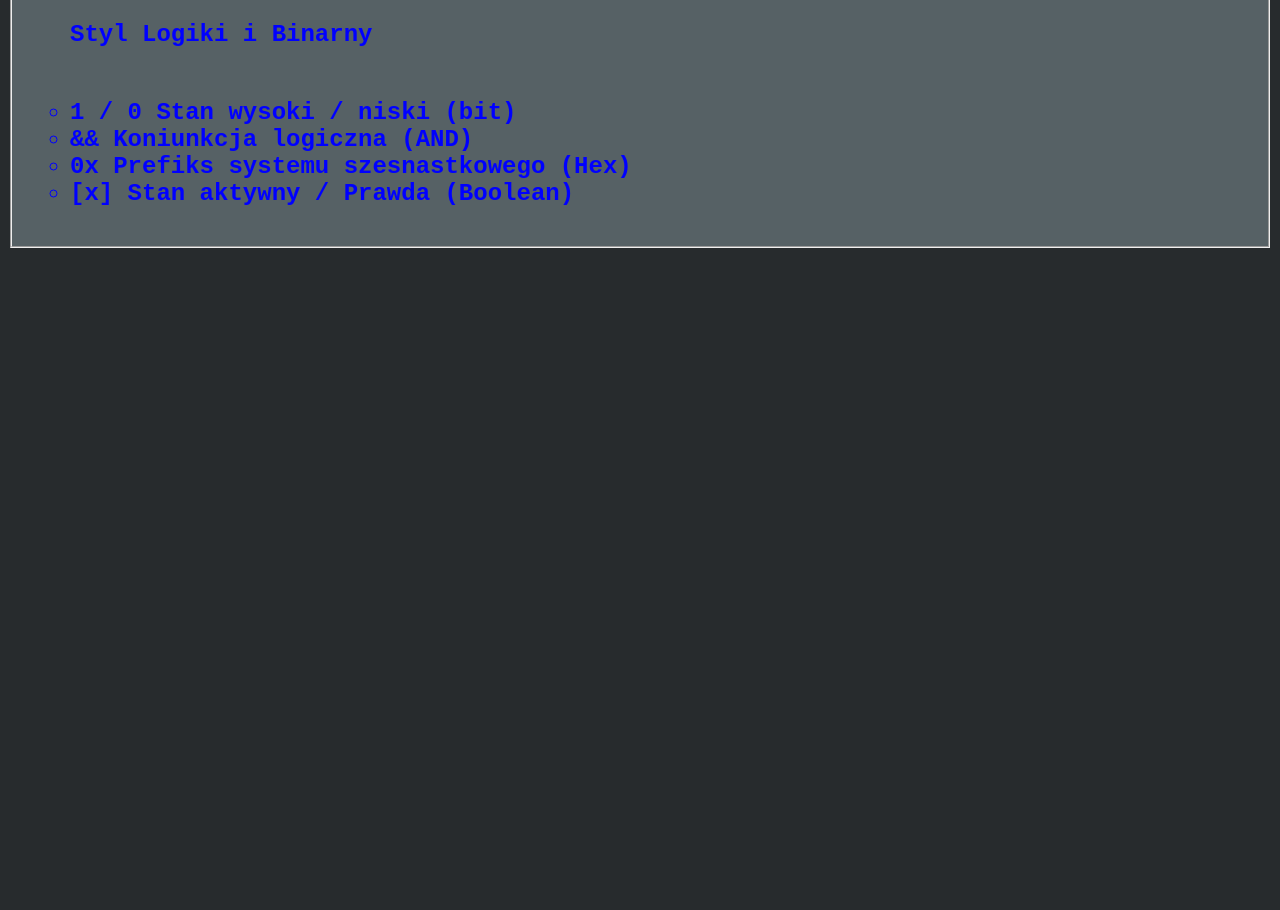
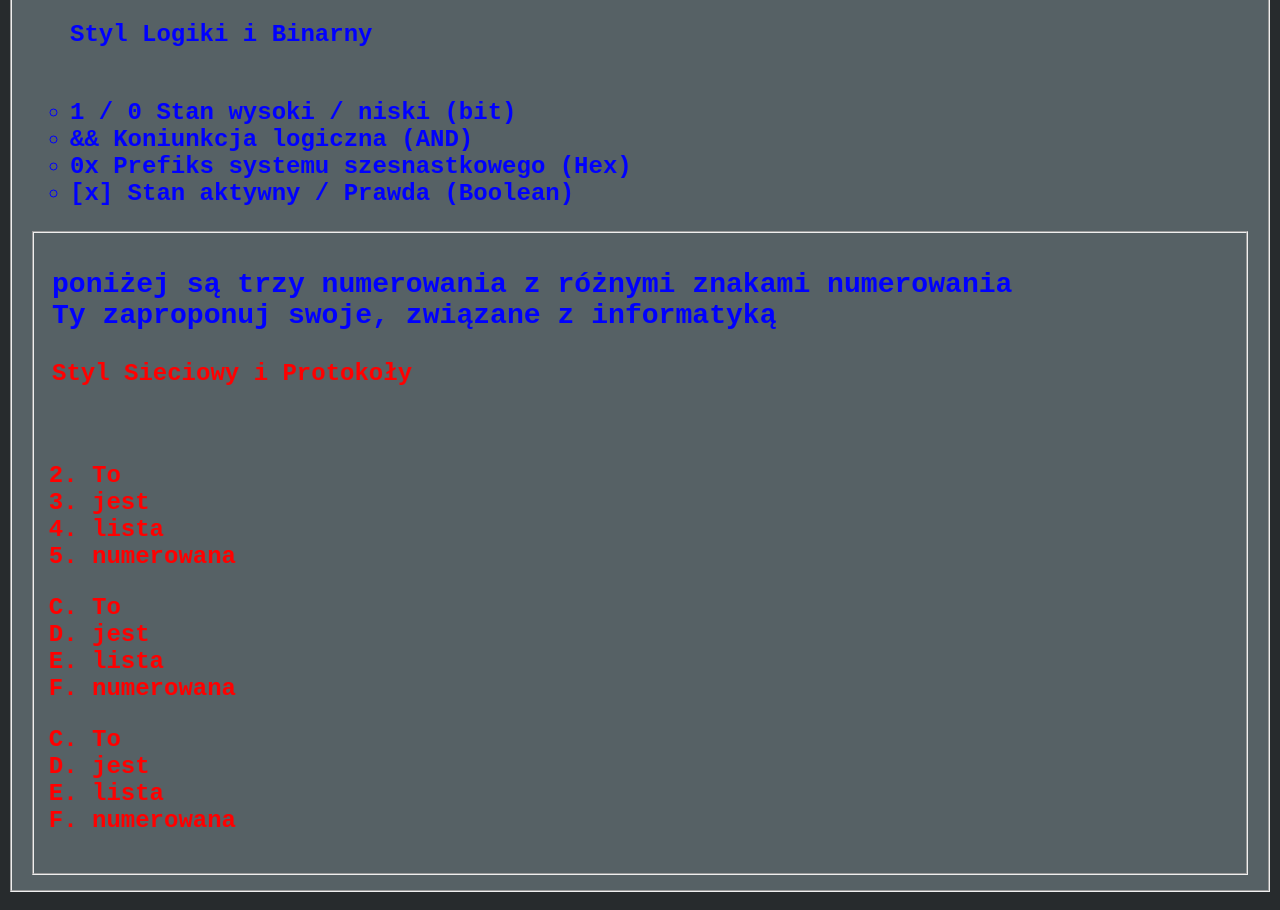
Before and after one commit to Metraboost/strona, a plain HTML site: page index.html in a window 1280 px wide. Shown: the part 3646-4556 px from the top of the page. Before the commit the page ends 3913 px from the top, so only its background shows below. Drawn offline with Linux system fonts and the light colour scheme.

Commit message:
Update index.html

```diff
--- a/index.html
+++ b/index.html
@@ -115,7 +115,32 @@ A&nbsp;on&nbsp;siadana&nbsp;progu&nbsp;i&nbsp;p&nbsp;prostu&nbsp;się&nbsp;na&nb
   <LI> 0x Prefiks systemu szesnastkowego (Hex)
   <LI> [x] Stan aktywny / Prawda (Boolean)
 </UL>
+      </font>
+      </fieldshild>
 
-      </fieldshild>
+      <fieldset style="background-color: rgb(86, 97, 101);">
+            <H3>poniżej są trzy numerowania z różnymi znakami numerowania <br>
+            Ty zaproponuj swoje, związane z informatyką</H3>
+           <p><font color="red"> Styl Sieciowy i Protokoły </p> <br>
+<OL TYPE=1 START=2>
+   <LI> To
+   <LI> jest
+   <LI> lista
+   <LI> numerowana
+</OL>
+<OL TYPE=A START=3>
+  <LI> To
+  <LI> jest
+  <LI> lista
+  <LI> numerowana
+</OL>
+<OL TYPE=A START=3>
+  <LI> To
+  <LI> jest
+  <LI> lista
+  <LI> numerowana
+</OL>
+       </font>
+           </fieldshild>
           </body>
    </html>
```
